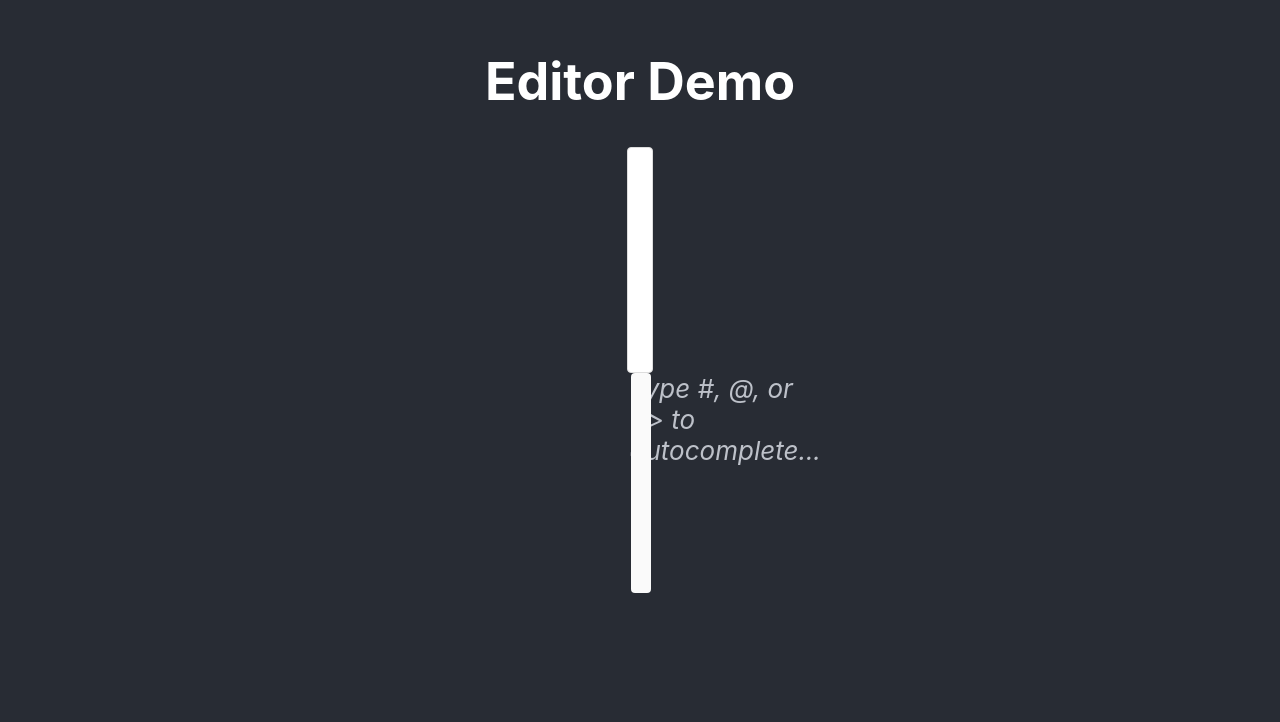
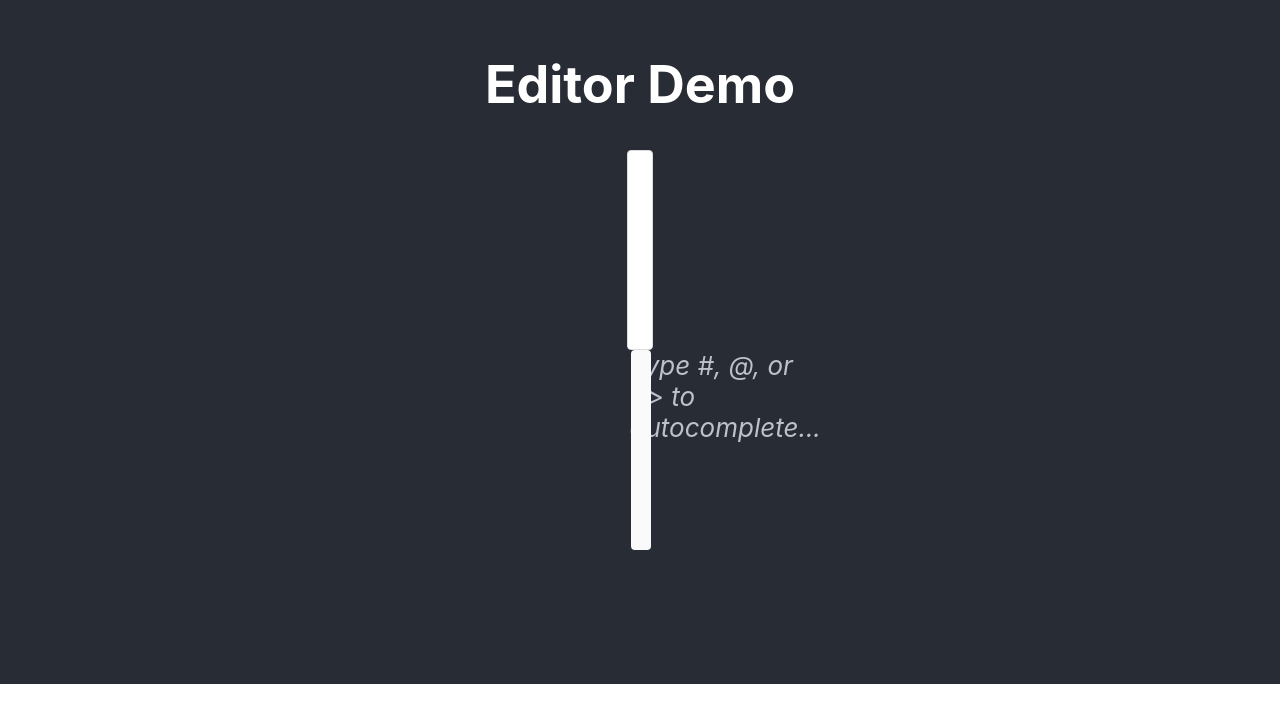
Before and after one commit to HussainAther/prosemirror_sha, a React (Create React App) app: page / in a window 1280 px wide. Shown: the part 116-838 px from the top of the page. After the commit the page ends 800 px from the top, so only its background shows below. Built offline with nearby package versions, Linux system fonts and the light colour scheme.

Commit message:
see if this works

```diff
--- a/src/App.css
+++ b/src/App.css
@@ -101,17 +101,6 @@
   font-weight: bold; /* Make highlighted suggestion bold */
 }
 
-/* Debugging Styles (Temporary) */
-/* Uncomment the following lines for debugging positioning issues */
-
-.public-DraftEditor-content {
-  outline: 1px solid red; /* See the boundary of the content */
-}
-.editor-container {
-  border: 2px solid blue; /* See the boundary of the editor container */
-}
-*/
-
 /* Global Box-Sizing */
 *, *::before, *::after {
   box-sizing: border-box;
```
